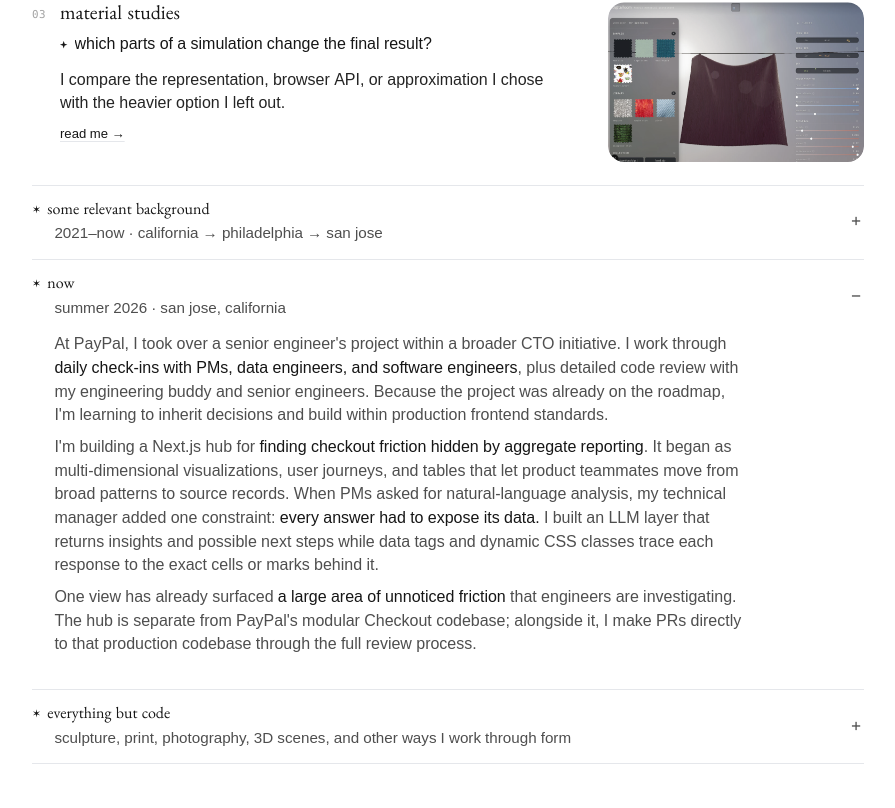
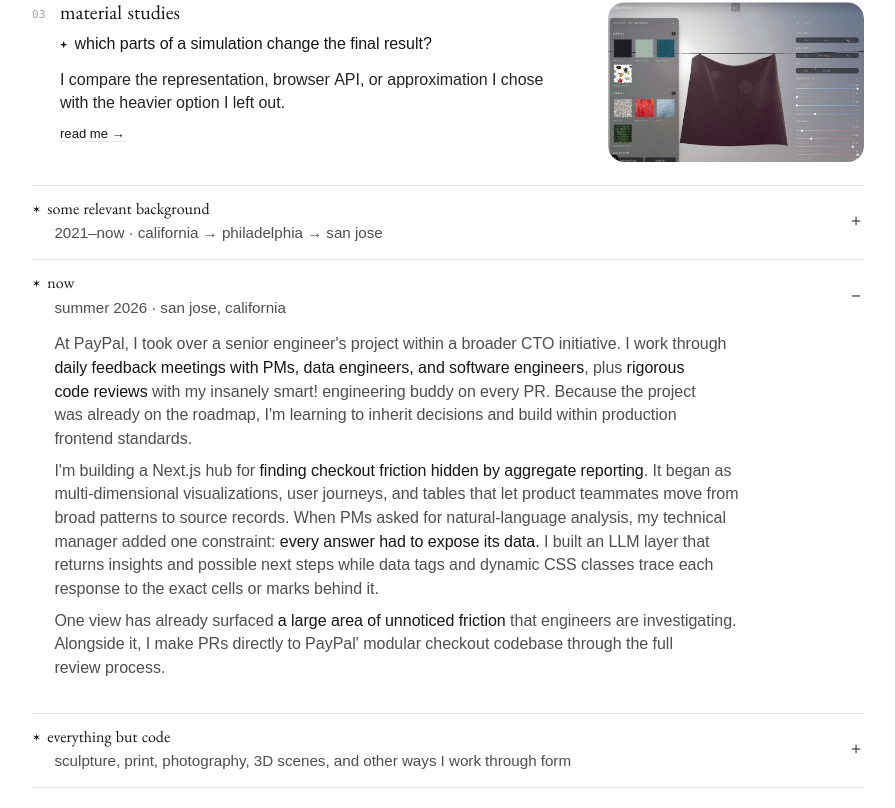
Before and after one commit to kimestelle/my-portfolio, a Next.js app: page /field-notes in a window 1280 px wide. Shown: the part 880-1688 px from the top of the page, without its empty margins (187-1082 px from the left). Built offline with nearby package versions, Linux system fonts and the light colour scheme; a web font is replaced by a local one.

Commit message:
copy change

```diff
--- a/src/app/field-notes/page.tsx
+++ b/src/app/field-notes/page.tsx
@@ -282,11 +282,10 @@ export default function FieldNotesIndex() {
                 At PayPal, I took over a senior engineer&apos;s project within a
                 broader CTO initiative. I work through{' '}
                 <strong>
-                  daily check-ins with PMs, data engineers, and software
+                  daily feedback meetings with PMs, data engineers, and software
                   engineers
                 </strong>
-                , plus detailed code review with my engineering buddy and senior
-                engineers. Because the project was already on the roadmap,
+                , plus <strong>rigorous code reviews</strong> with my insanely smart! engineering buddy on every PR. Because the project was already on the roadmap,
                 I&apos;m learning to inherit decisions and build within
                 production frontend standards.
               </p>
@@ -307,9 +306,8 @@ export default function FieldNotesIndex() {
               <p>
                 One view has already surfaced{' '}
                 <strong>a large area of unnoticed friction</strong> that
-                engineers are investigating. The hub is separate from
-                PayPal&apos;s modular Checkout codebase; alongside it, I make PRs
-                directly to that production codebase through the full review
+                engineers are investigating. Alongside it, I make PRs
+                directly to PayPal&apos; modular checkout codebase through the full review
                 process.
               </p>
             </div>
```
